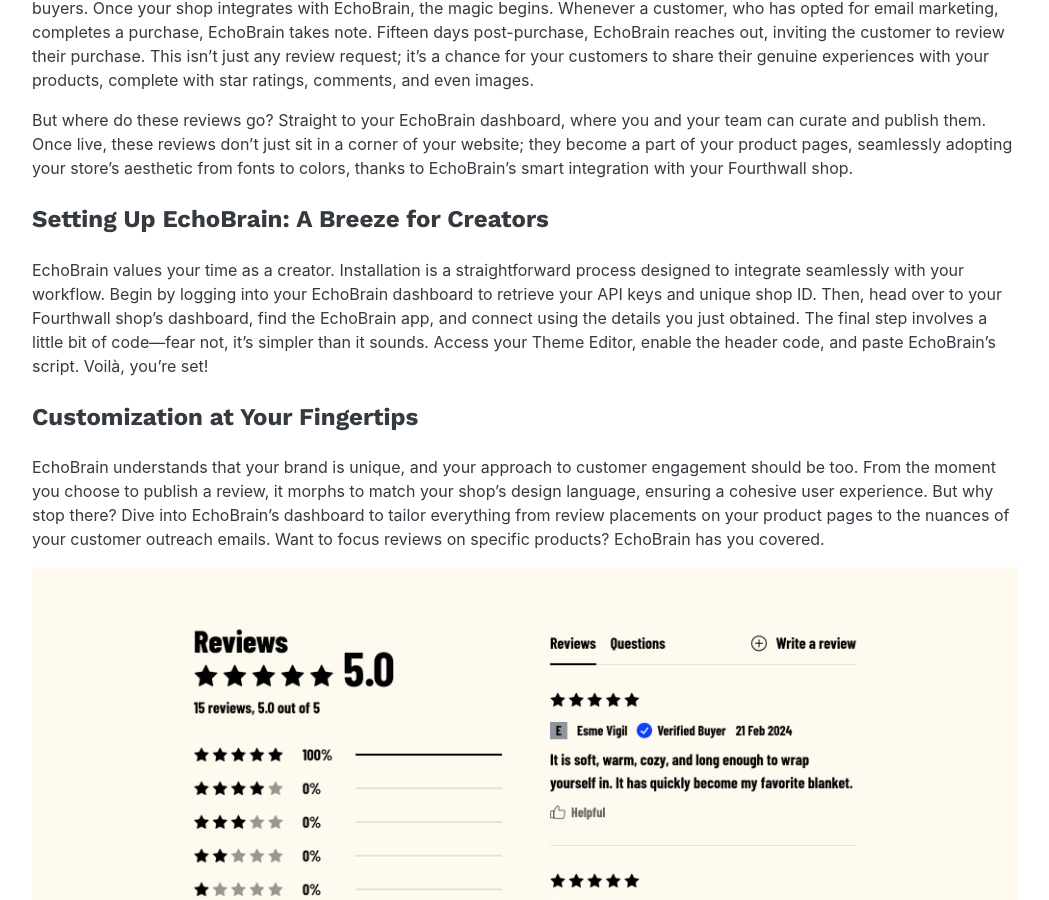
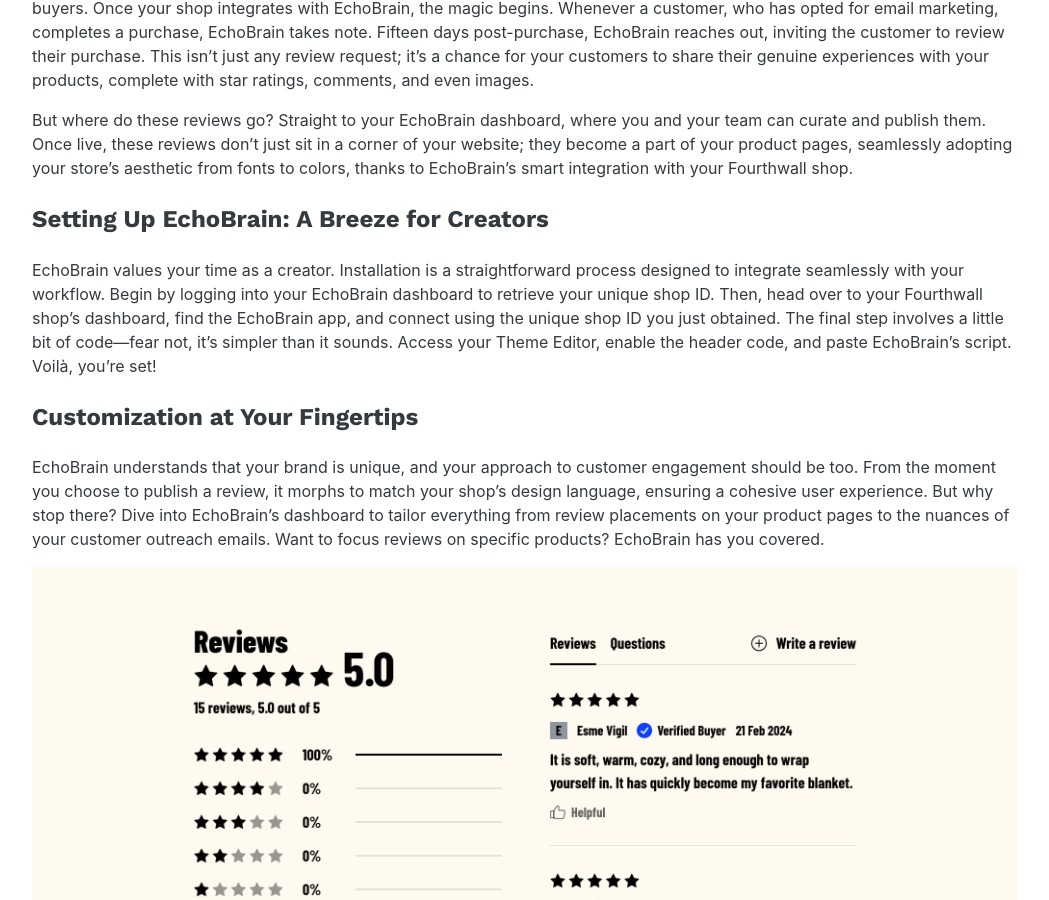
Before and after one commit to echo-brain/echo-brain.github.io, a Jekyll site: the page built from _posts/2024-03-11-introduction-to-echobrain-transforming-e-commerce-with-ai-driven-social-proof.md, in a window 1280 px wide and 900 px high, scrolled down 560 px. Shown: the whole window, without its empty margins (115-1164 px from the left). Built offline with Jekyll 4.4.1, drawn with Linux system fonts in a browser that asks for light colours.

Commit message:
Editar artículo Introduction to EchoBrain

```diff
--- a/_posts/2024-03-11-introduction-to-echobrain-transforming-e-commerce-with-ai-driven-social-proof.md
+++ b/_posts/2024-03-11-introduction-to-echobrain-transforming-e-commerce-with-ai-driven-social-proof.md
@@ -16,7 +16,7 @@ EchoBrain operates on a simple yet effective principle: leverage genuine custome
 But where do these reviews go? Straight to your EchoBrain dashboard, where you and your team can curate and publish them. Once live, these reviews don't just sit in a corner of your website; they become a part of your product pages, seamlessly adopting your store's aesthetic from fonts to colors, thanks to EchoBrain's smart integration with your Fourthwall shop.
 
 ## Setting Up EchoBrain: A Breeze for Creators
-EchoBrain values your time as a creator. Installation is a straightforward process designed to integrate seamlessly with your workflow. Begin by logging into your EchoBrain dashboard to retrieve your API keys and unique shop ID. Then, head over to your Fourthwall shop's dashboard, find the EchoBrain app, and connect using the details you just obtained. The final step involves a little bit of code—fear not, it's simpler than it sounds. Access your Theme Editor, enable the header code, and paste EchoBrain's script. Voilà, you're set!
+EchoBrain values your time as a creator. Installation is a straightforward process designed to integrate seamlessly with your workflow. Begin by logging into your EchoBrain dashboard to retrieve your unique shop ID. Then, head over to your Fourthwall shop's dashboard, find the EchoBrain app, and connect using the unique shop ID you just obtained. The final step involves a little bit of code—fear not, it's simpler than it sounds. Access your Theme Editor, enable the header code, and paste EchoBrain's script. Voilà, you're set!
 
 ## Customization at Your Fingertips
 EchoBrain understands that your brand is unique, and your approach to customer engagement should be too. From the moment you choose to publish a review, it morphs to match your shop's design language, ensuring a cohesive user experience. But why stop there? Dive into EchoBrain's dashboard to tailor everything from review placements on your product pages to the nuances of your customer outreach emails. Want to focus reviews on specific products? EchoBrain has you covered.
```
